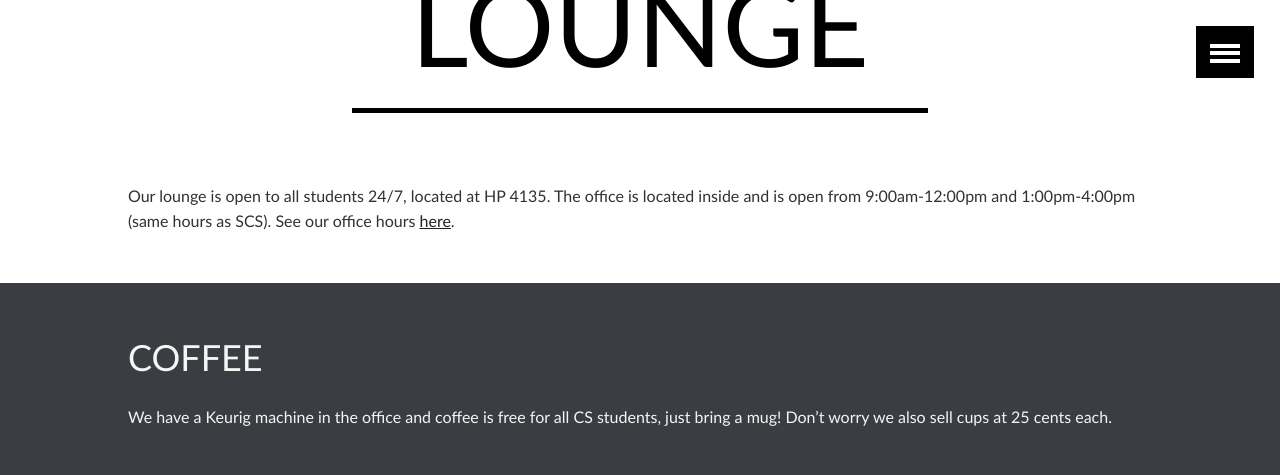
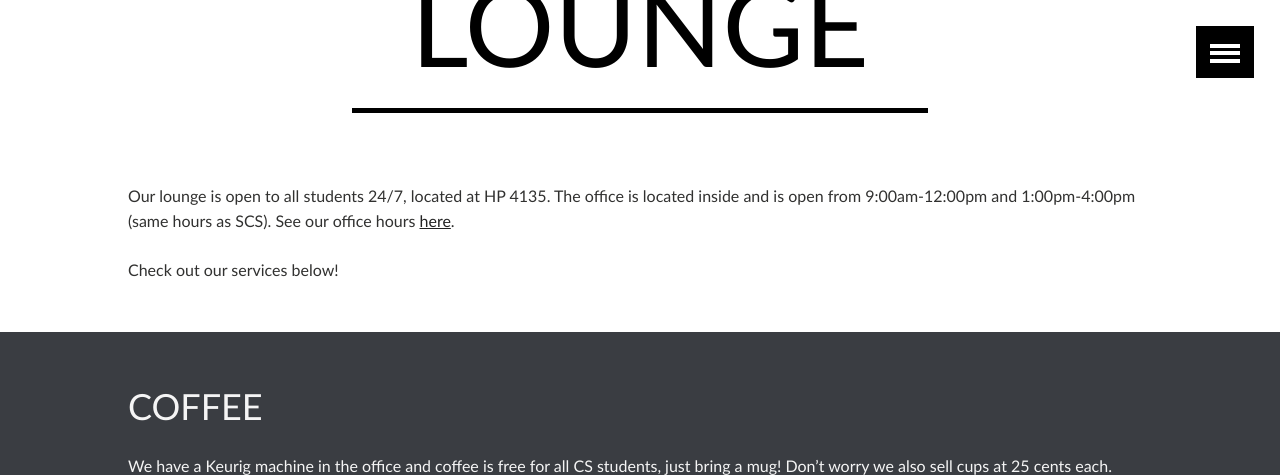
Before and after one commit to brittnylapierre/ccss_web, a Jekyll site: the page built from about/lounge/index.md, in a window 1280 px wide and 900 px high, scrolled down 352 px, cut to the strip 0-475 px from the top of the window. Built offline with Jekyll 4.4.1, drawn with Linux system fonts in a browser that asks for light colours.

Commit message:
Updated index.md

```diff
--- a/about/lounge/index.md
+++ b/about/lounge/index.md
@@ -11,6 +11,7 @@ subjectstyle: >-
 <!--h1 class='big-page-title centered'>THE LOUNGE</h1-->
 <div class='content-wrap'>
 	<p>Our lounge is open to all students 24/7, located at HP 4135. The office is located inside and is open from 9:00am-12:00pm and 1:00pm-4:00pm (same hours as SCS). See our office hours <a href='https://docs.google.com/document/d/12O7-Go1fXleEh2IGSiWVlkZHO7JSalcmu-L9nr9yzX4/edit?usp=sharing'>here</a>.</p>
+    <p>Check out our services below!</p>
 </div>
 <div class='dark'>
   <div class='content-wrap dark'>
```
